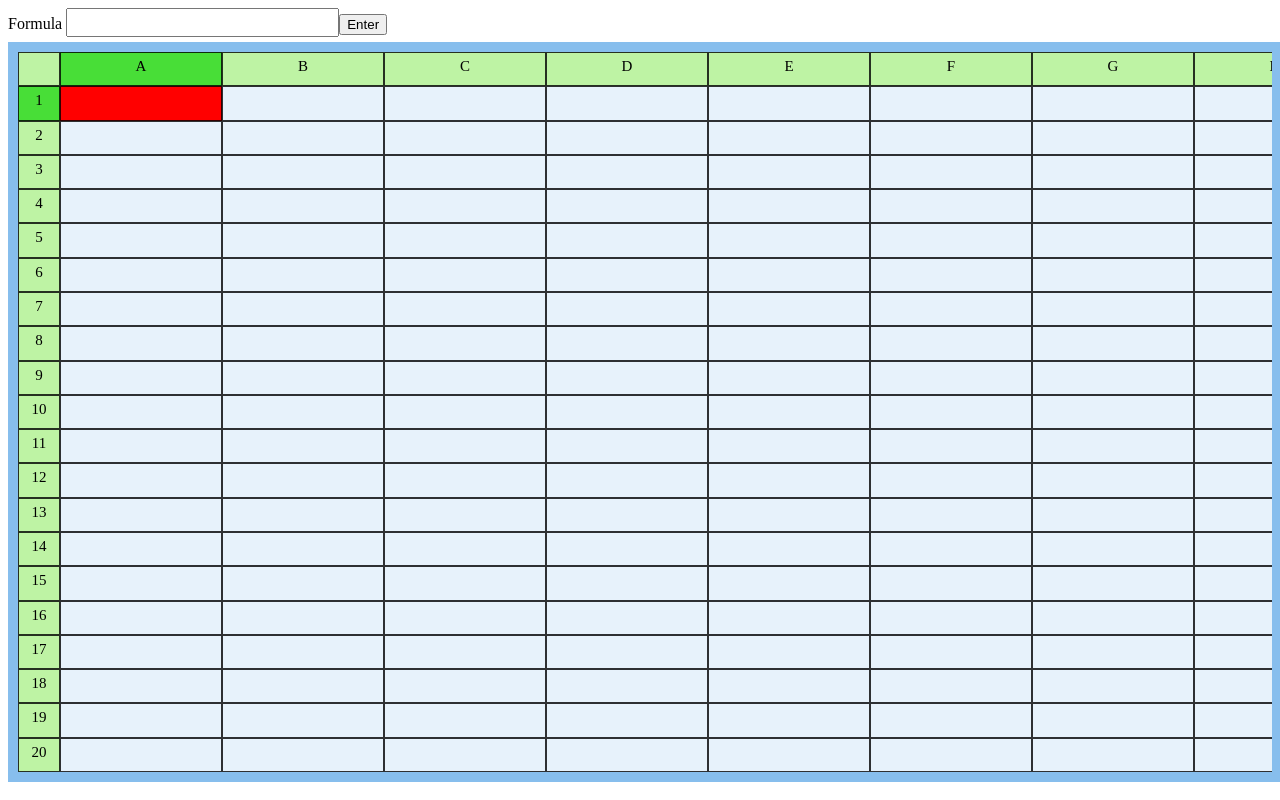
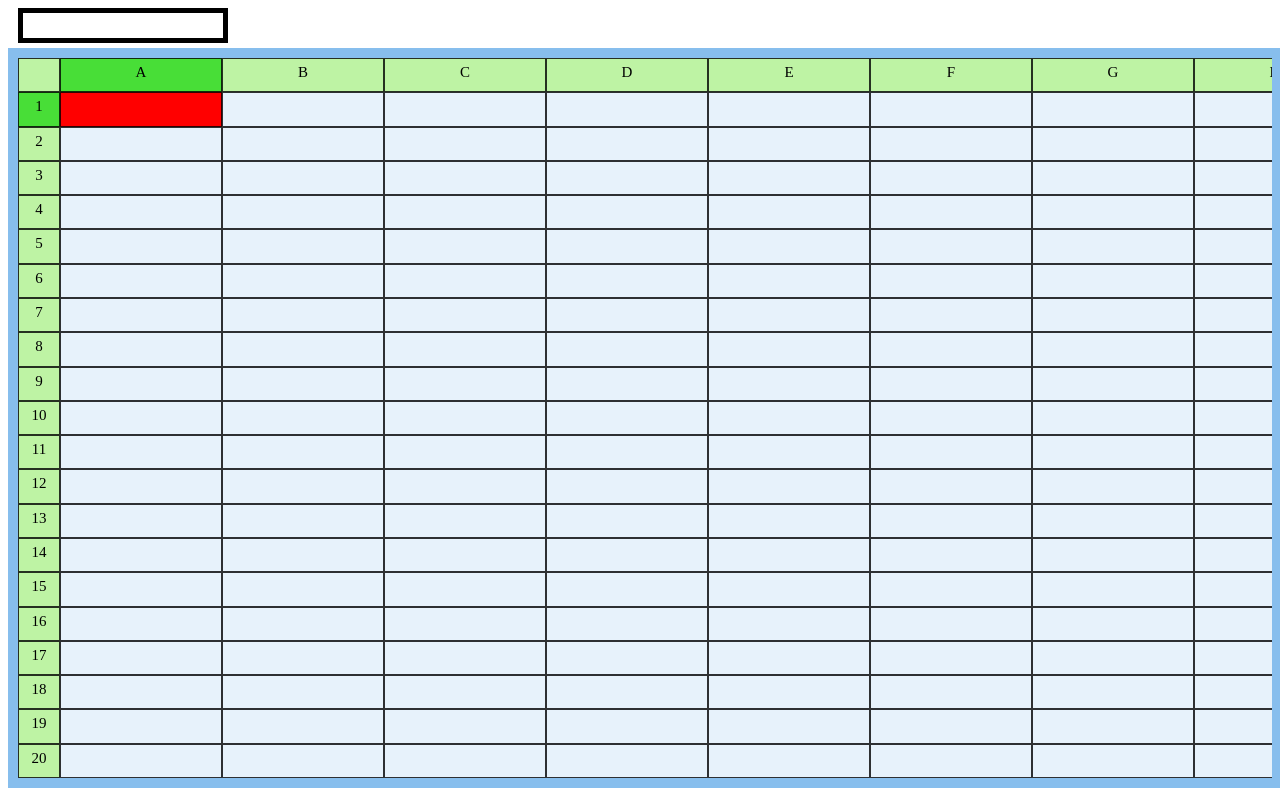
Before and after one commit to shivaramakrishnamarepalli/spreadSheet, a plain HTML site: page index.html in a window 1280 px wide. Drawn offline with Linux system fonts and the light colour scheme.

Commit message:
Replace FormulaInputBox

```diff
--- a/index.css
+++ b/index.css
@@ -4,7 +4,7 @@
   width: 98vw;
   grid-template-columns: repeat(27, auto);
   grid-template-rows: repeat(25px);
-  outline: rgb(135 190 237) solid 10px ;
+  outline: rgb(135 190 237) solid 10px;
 }
 
 .grid-item {
@@ -21,9 +21,13 @@
   outline: rgba(255, 0, 0, 0.87) solid 2px;
 }
 
-#formula-input {
+#cell-contents-display {
   font-size: 20px;
+  height: 25px;
+  width: 200px;
   margin-bottom: 5px;
+  margin-left: 10px;
+  border: 5px solid black;
 }
 
 .grid-container-wrapper {
@@ -31,13 +35,13 @@
   overflow-y: scroll;
 }
 
-.vertical-index{
+.vertical-index {
   background-color: #bef3a4;
   position: sticky;
   top: 0;
 }
 
-.horizontal-index{
+.horizontal-index {
   background-color: #bef3a4;
   position: sticky;
   left: 0;
--- a/index.html
+++ b/index.html
@@ -8,13 +8,7 @@
     <link href="index.css" rel="stylesheet" />
   </head>
   <body>
-    <div id="formula-box">
-      Formula <input type="text" id="formula-input" /><button
-        id="formula-enter"
-      >
-        Enter
-      </button>
-    </div>
+    <div id="cell-contents-display"></div>
   </body>
   <script src="index.js" type="module"></script>
 </html>
```
